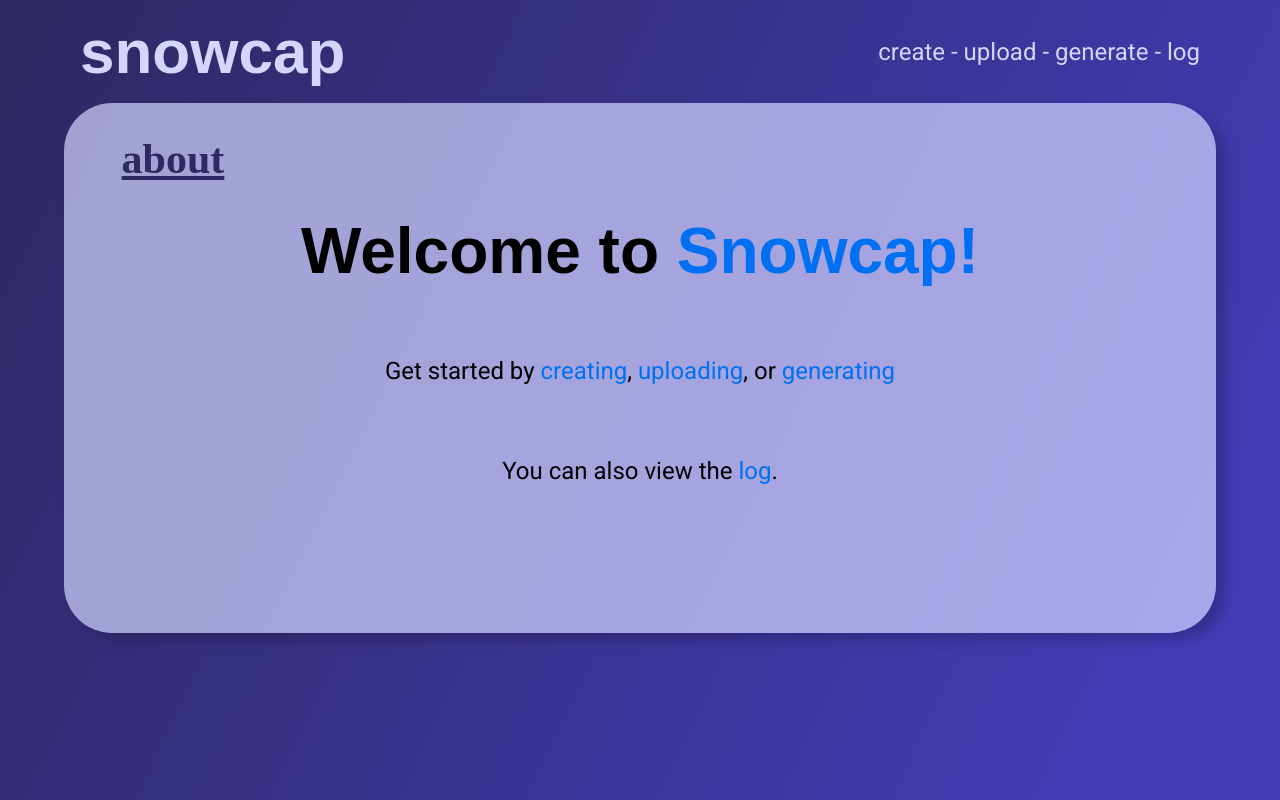
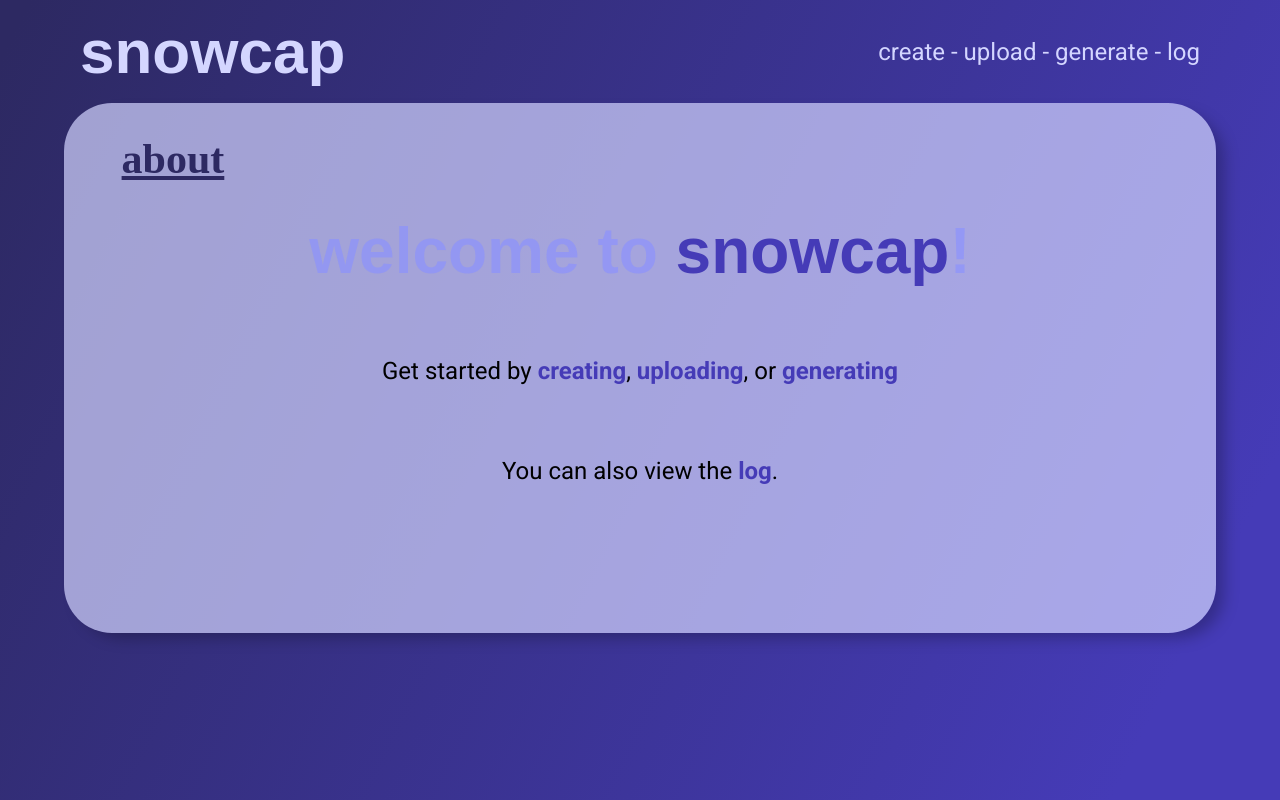
Before and after one commit to hdewey/icecap, a Next.js app: page / in a window 1280 px wide. Built offline with nearby package versions, Linux system fonts and the light colour scheme; a web font is replaced by a local one.

Commit message:
selection color

```diff
--- a/src/pages/index.tsx
+++ b/src/pages/index.tsx
@@ -17,7 +17,7 @@ const Home: NextPage = () => {
       <main className={styles.main}>
         <Panel title={"about"}>
           <h1 className={styles.title}>
-            Welcome to <a>Snowcap!</a>
+            welcome to <a>snowcap</a>!
           </h1>
 
           <p className={styles.description}>
--- a/src/styles/Home.module.css
+++ b/src/styles/Home.module.css
@@ -26,14 +26,18 @@
   flex-grow: 1;
 }
 
+.title {
+  color: var(--primary-light)
+}
+
 .title a {
-  color: #0070f3;
+  color: #453BB7;
   text-decoration: none;
 }
 
 .back {
   position: absolute;
-  color: #0070f3;
+  color: #453BB7;
   left: 30px;
   top: 4rem;
 }
@@ -45,7 +49,8 @@
 }
 
 .description a {
-  color: #0070f3;
+  color: #453BB7;
+  font-weight: 700;
   text-decoration: none;
 }
 
--- a/src/styles/globals.css
+++ b/src/styles/globals.css
@@ -25,6 +25,11 @@ h1,h2,h3,h4,h5,h6 {
   margin: 0;
 }
 
+::selection {
+  background-color: var(--primary-dark);
+  color: var(--primary-white);
+}
+
 :root {
   --primary-white: #D4D6FF;
   --primary-dark: #2D2962;
```
